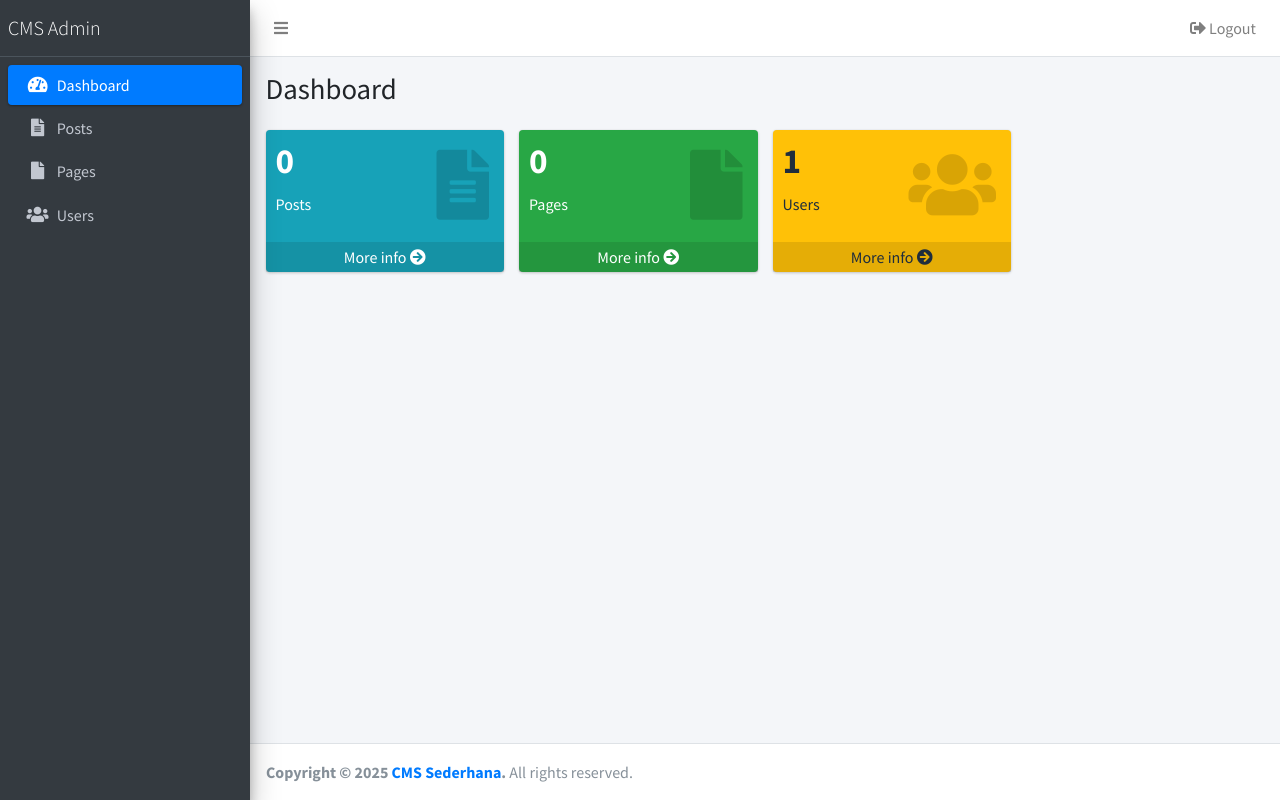
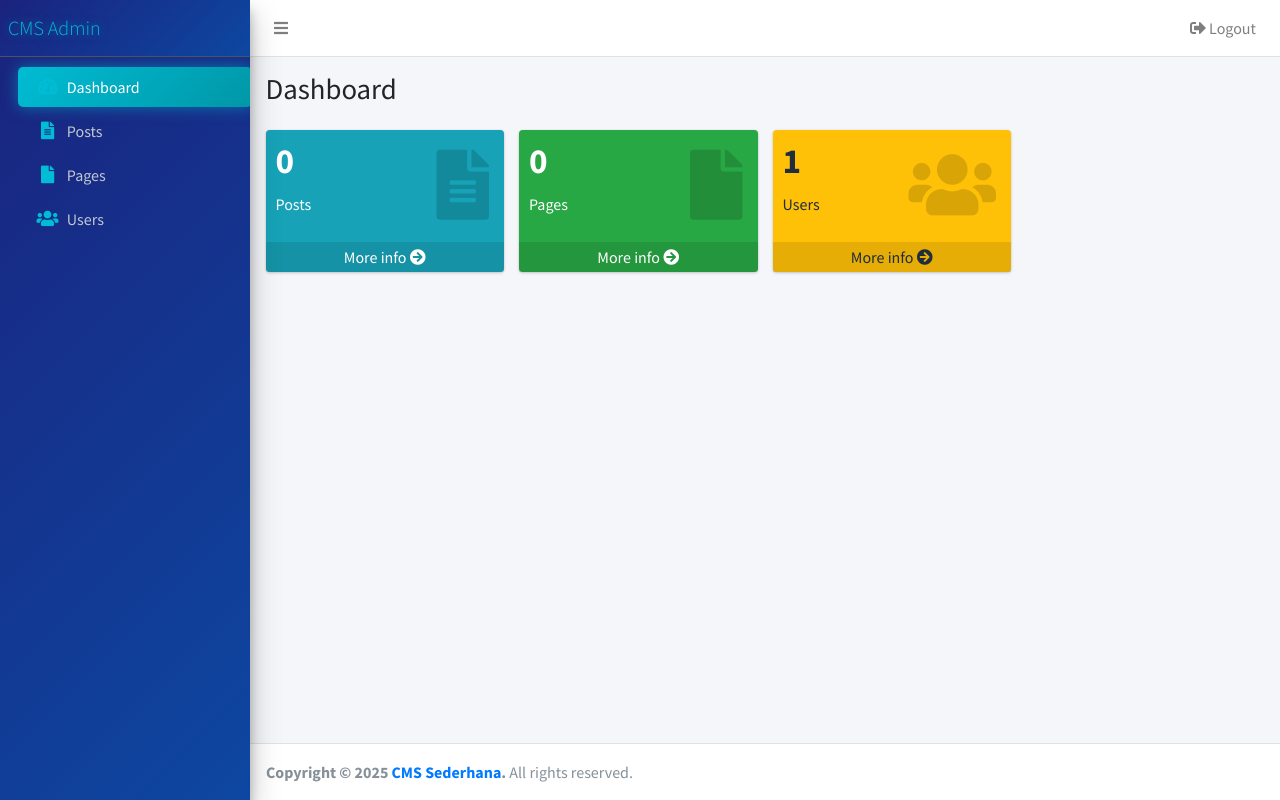
Before and after one commit to TacshaAulia/cms_sederhana, a PHP site: page /admin/index.php in a window 1280 px wide. Run offline with PHP 8.4, Linux system fonts and the light colour scheme; a user stored in the database is signed in; data comes from the database, SQL or seed files in the repository; data that the repository does not hold is empty; some libraries are stand-ins or nearby versions.

Commit message:
Update index.php
Mengganti warna side bar dengan warna yang lebih futuristik

```diff
--- a/admin/index.php
+++ b/admin/index.php
@@ -21,6 +21,38 @@ if (!isset($_SESSION['user_id'])) {
   <link rel="stylesheet" href="plugins/fontawesome-free/css/all.min.css">
   <!-- Theme style -->
   <link rel="stylesheet" href="dist/css/adminlte.min.css">
+  <style>
+    .sidebar-dark-primary {
+      background: linear-gradient(135deg, #1a237e 0%, #0d47a1 100%);
+    }
+    .sidebar-dark-primary .nav-sidebar > .nav-item > .nav-link.active {
+      background: linear-gradient(135deg, #00bcd4 0%, #0097a7 100%);
+      box-shadow: 0 0 15px rgba(0, 188, 212, 0.5);
+    }
+    .sidebar-dark-primary .nav-sidebar > .nav-item > .nav-link:hover {
+      background: linear-gradient(135deg, #00bcd4 0%, #0097a7 100%);
+      box-shadow: 0 0 10px rgba(0, 188, 212, 0.3);
+    }
+    .sidebar-dark-primary .nav-sidebar > .nav-item > .nav-link {
+      border-radius: 5px;
+      margin: 2px 10px;
+      transition: all 0.3s ease;
+    }
+    .sidebar-dark-primary .nav-sidebar > .nav-item > .nav-link i {
+      color: #00bcd4;
+    }
+    .sidebar-dark-primary .nav-sidebar > .nav-item > .nav-link:hover i {
+      color: #fff;
+    }
+    .brand-link {
+      background: linear-gradient(135deg, #1a237e 0%, #0d47a1 100%);
+      border-bottom: 1px solid rgba(0, 188, 212, 0.2);
+    }
+    .brand-text {
+      color: #00bcd4 !important;
+      text-shadow: 0 0 10px rgba(0, 188, 212, 0.5);
+    }
+  </style>
 </head>
 <body class="hold-transition sidebar-mini">
 <div class="wrapper">
```
